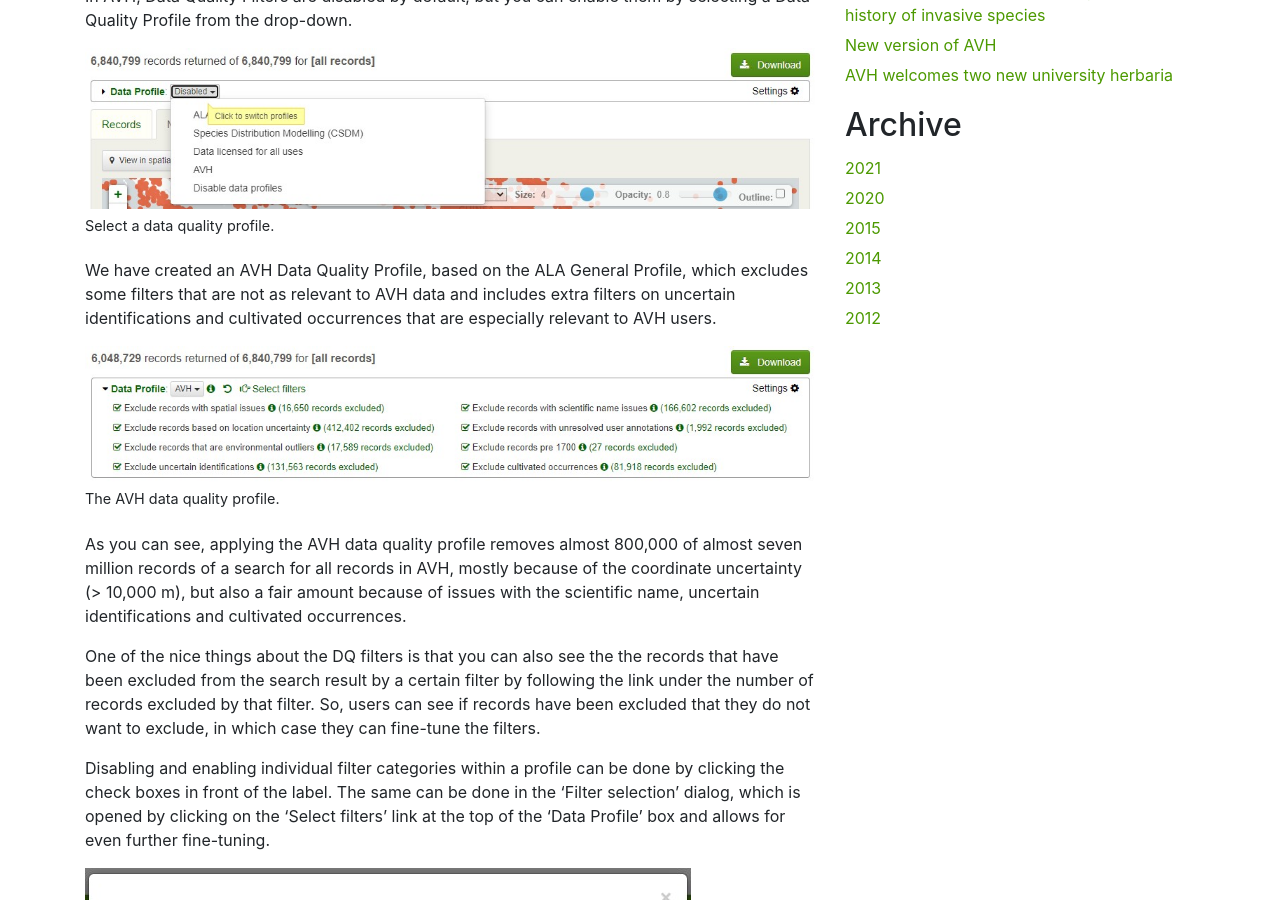
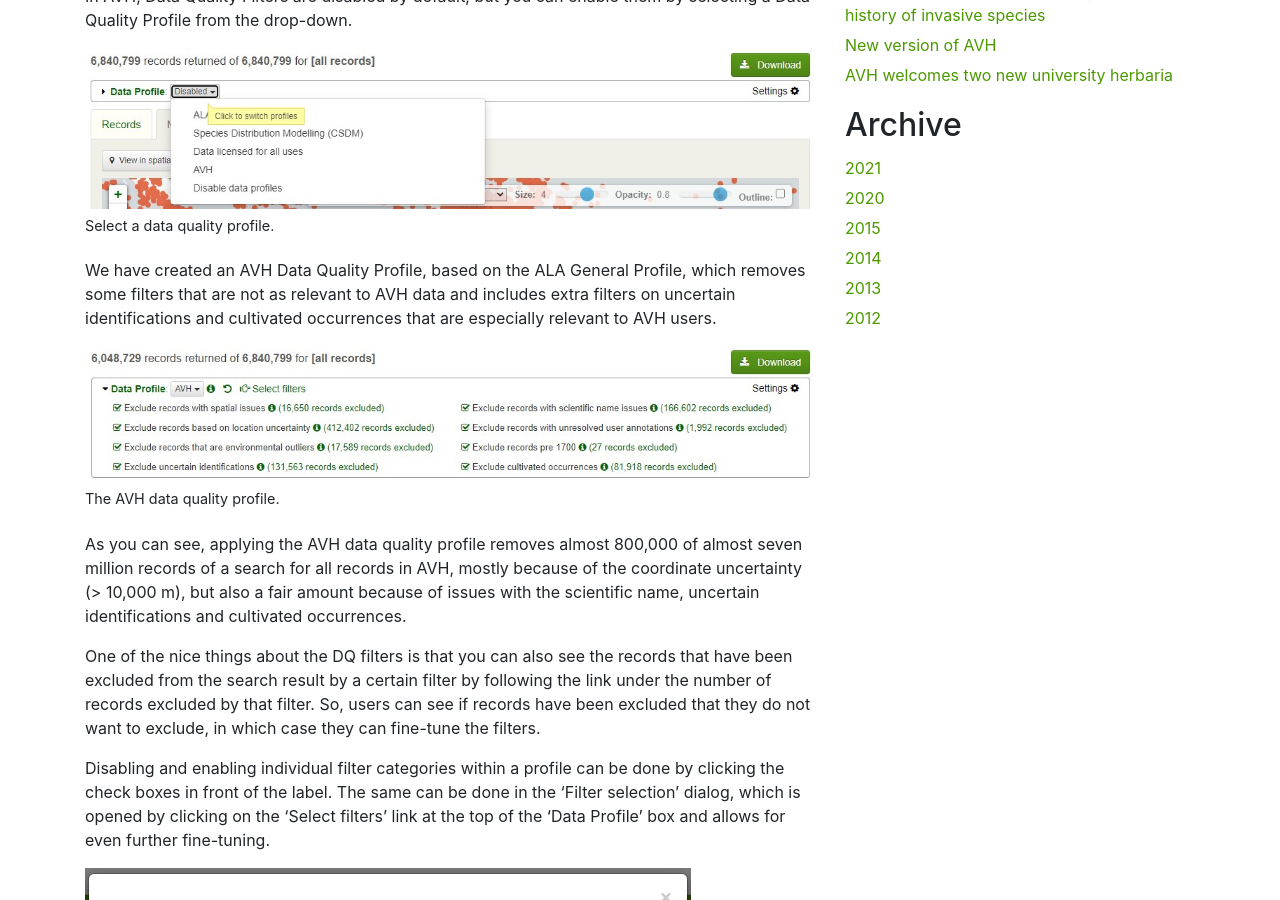
Before and after one commit to hiscom/avh.chah.org.au, a Jekyll site: the page built from _posts/2021-10-29-ala-data-quality-filters-in-avh.md, in a window 1280 px wide and 900 px high, scrolled down 468 px. Built offline with Jekyll 4.4.1, drawn with Linux system fonts in a browser that asks for light colours; nearby versions of some CDN libraries; comment, search, counter and statistics services are not loaded; some of the changed text lies outside the part shown.

Commit message:
update 2021-10-29....md

```diff
--- a/_posts/2021-10-29-ala-data-quality-filters-in-avh.md
+++ b/_posts/2021-10-29-ala-data-quality-filters-in-avh.md
@@ -26,7 +26,7 @@ selecting a Data Quality Profile from the drop-down.
 %}
 
 We have created an AVH Data Quality Profile, based on the ALA General Profile,
-which excludes some filters that are not as relevant to AVH data and includes
+which removes some filters that are not as relevant to AVH data and includes
 extra filters on uncertain identifications and cultivated occurrences that are
 especially relevant to AVH users.
 
@@ -42,11 +42,11 @@ of the coordinate uncertainty (> 10,000 m), but also a fair amount because of
 issues with the scientific name, uncertain identifications and cultivated
 occurrences.
 
-One of the nice things about the DQ filters is that you can also see the the
-records that have been excluded from the search result by a certain filter by
-following the link under the number of records excluded by that filter. So,
-users can see if records have been excluded that they do not want to exclude,
-in which case they can fine-tune the filters.
+One of the nice things about the DQ filters is that you can also see the records
+that have been excluded from the search result by a certain filter by following
+the link under the number of records excluded by that filter. So, users can see
+if records have been excluded that they do not want to exclude, in which case
+they can fine-tune the filters.
 
 Disabling and enabling individual filter categories within a profile can be done
 by clicking the check boxes in front of the label. The same can be done in the
```
Also changed, not shown: other parts of _posts/2021-10-29-ala-data-quality-filters-in-avh.md (+11 -0 lines), media/2021/10/30/dq-filters-6.jpg (added).
